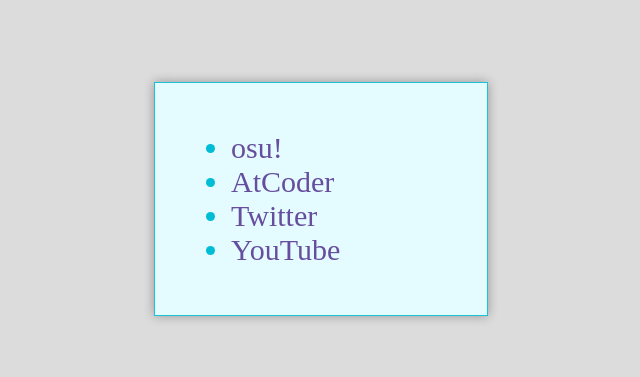
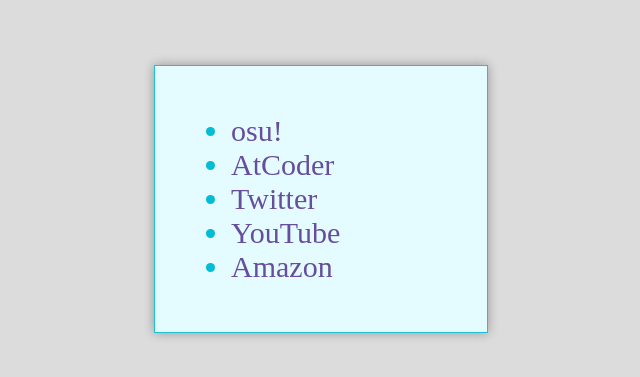
Before and after one commit to PMxdxd/-o-, a plain HTML site: page index.html in a window 1280 px wide. Shown: the part 201-578 px from the top of the page, without its empty margins (319-959 px from the left). Drawn offline with Linux system fonts and the light colour scheme.

Commit message:
amazonついか

```diff
--- a/index.html
+++ b/index.html
@@ -25,6 +25,11 @@
                 <li> <a href="https://www.youtube.com/channel/UCInEf6sSlRNDuy0_-xCkD9Q?view_as=subscriber">
                         YouTube
                     </a>
+                </li>
+                <li> <a href="https://www.amazon.jp/hz/wishlist/ls/2T6QKV124LETD?ref_=wl_share">
+                    Amazon
+                </a>
+            </li>
             </ul>
         </div>
     </div>
```
